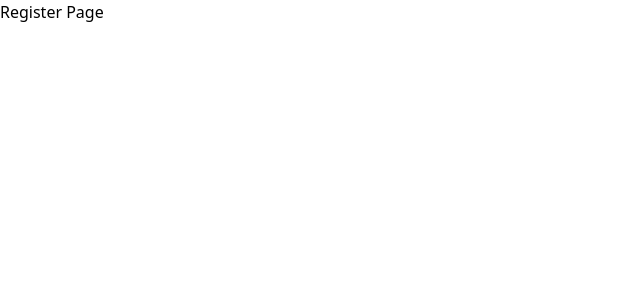
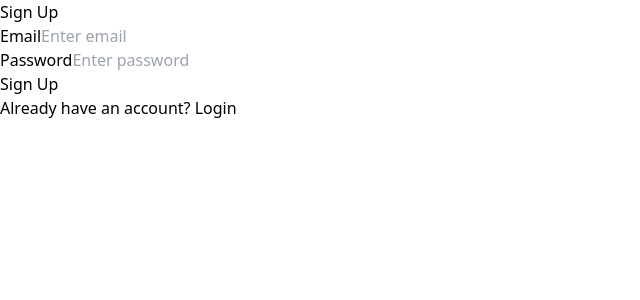
Before and after one commit to skzkesh/kanban-frontend, a React (Vite) app: page /register in a window 1280 px wide. Shown: the top 300 px of the page, without its empty margins (0-640 px from the left). Built offline with nearby package versions, Linux system fonts and the light colour scheme.

Commit message:
add register page components

```diff
--- a/src/pages/LoginPage.tsx
+++ b/src/pages/LoginPage.tsx
@@ -22,7 +22,7 @@ function LoginPage() {
     };
 
     const handleSignupRoute = () => {
-      navigate("/signup");
+      navigate("/register");
     }
 
     return (
--- a/src/pages/RegisterPage.tsx
+++ b/src/pages/RegisterPage.tsx
@@ -1,8 +1,58 @@
+import { useState } from 'react';
+import { useNavigate } from "react-router-dom";
+
+import { SignupLayout } from '../components/SignupLayout';
+import { CardContainer } from '../components/Signup/CardContainer';
+import { SignupTitle } from '../components/Signup/Title';
+import { InputField } from '../components/Signup/InputField';
+import { SubmitButton } from '../components/Signup/SubmitButton';
+import { AlternativeText } from '../components/Signup/AlternativeText';
+
 function RegisterPage() {
+  const [email, setEmail] = useState<string>('');
+  const [password, setPassword] = useState<string>('');
+  const navigate = useNavigate();
+
+  const handleEmailChange = (value: string) => {
+        setEmail(value);
+  };
+
+  const handlePasswordChange = (value: string) => {
+      setPassword(value);
+  };
+
+  const handleLoginRoute = () => {
+    navigate("/login");
+  }
+
     return (
-    <div className="p-8">
-      Register Page
-    </div>
+    <SignupLayout>
+      <CardContainer>
+        <SignupTitle>Sign Up</SignupTitle>
+        <InputField
+          inputTitle='Email'
+          type='email'
+          value={email}
+          placeholder='Enter email'
+          onChange={handleEmailChange}
+        />
+        <InputField
+          inputTitle='Password'
+          type='password'
+          value={password}
+          placeholder='Enter password'
+          onChange={handlePasswordChange}
+        />
+        <SubmitButton
+          text='Sign Up'
+        />
+        <AlternativeText
+          text="Already have an account? "
+          signupText="Login"
+          onClick={handleLoginRoute}
+        />
+      </CardContainer>
+    </SignupLayout>
   );
 }
 
```
